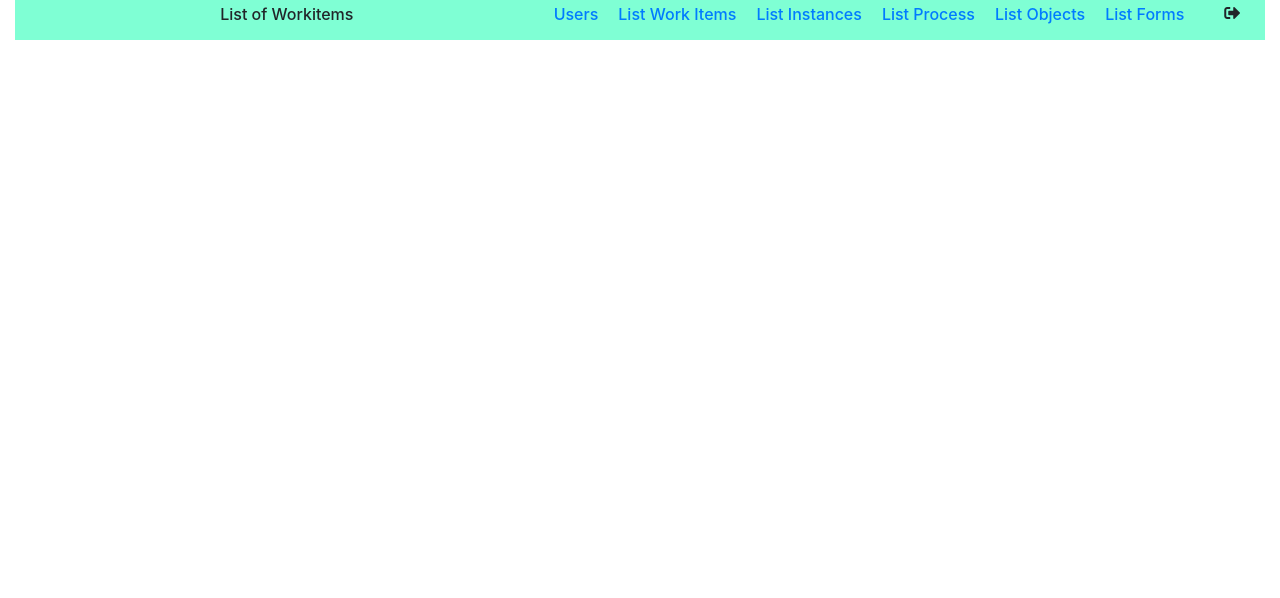
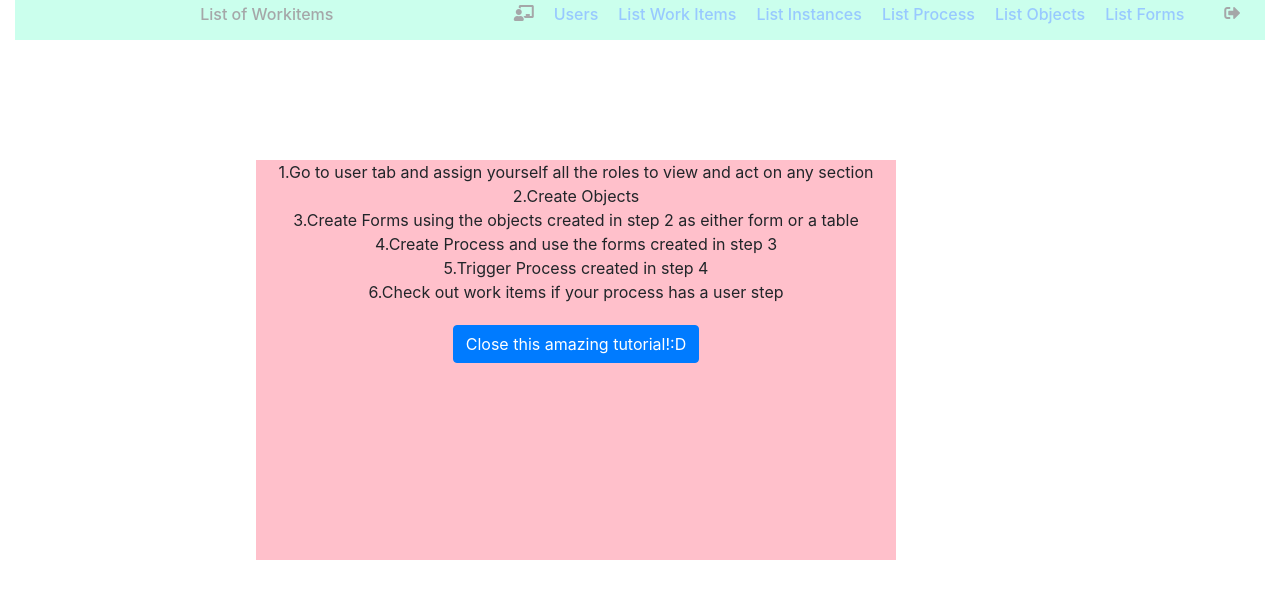
Before and after one commit to anuraag-kamath/SPM, a website: page public/index.html in a window 1280 px wide. Drawn offline with Linux system fonts and the light colour scheme; no server answers.

Commit message:
added tutorial

```diff
--- a/public/index.html
+++ b/public/index.html
@@ -46,6 +46,10 @@
                     </h6>
                     <h6 class="right bigScreenOptions" id="listUsers">
                         <a href="#listUsers">Users</a>
+                    </h6>
+                    <h6 class="right" id="">
+
+                        <i id="tutorial" onclick="executeTutorials()" style="cursor: pointer" class="fas fa-chalkboard-teacher"></i>
                     </h6>
 
                     <h6 id="title">Landing Page</h6>
--- a/public/js/index.js
+++ b/public/js/index.js
@@ -112,7 +112,7 @@ loadPage = (page, message, popUp) => {
         } else {
 
             document.getElementById('app').innerHTML = "";
-            if(String(res).indexOf("not authorized")){
+            if (String(res).indexOf("not authorized")) {
                 removeLoadBar();
             }
             document.getElementById('app').innerHTML = res;
@@ -169,8 +169,9 @@ document.getElementById('logout').addEventListener('click', (ev) => {
 
 hashCheck = () => {
     document.getElementById('app').style.display = "block";
-    document.getElementById('pop-up').style.display = "none";
-
+    if (getCookie("firstTime") != "") {
+        document.getElementById('pop-up').style.display = "none";
+    }
     document.getElementById("smallScreenOptions").style.display = "none";
 
     if (location.hash == "#listWorkitems" || location.hash == "#workitems") {
@@ -299,7 +300,9 @@ popUpConfirmBox = (confirmText, rejectText, paraText) => {
     button2.style.margin = "5px";
     popDiv.appendChild(para);
     popDiv.appendChild(button1);
-    popDiv.appendChild(button2);
+    if (rejectText.length > 0) {
+        popDiv.appendChild(button2);
+    }
     popDiv.style.textAlign = "center";
 
 
@@ -410,3 +413,50 @@ document.getElementById('smallScreenBurger').addEventListener('click', (ev) => {
 
     }
 });
+
+
+
+document.addEventListener("DOMContentLoaded", (ev) => {
+    var curCookies = document.cookie;
+    console.log(getCookie("firstTime"));
+    if (getCookie("firstTime") == "") {
+        executeTutorials();
+    }
+})
+
+
+
+function setCookie(cname, cvalue, exdays) {
+    var d = new Date();
+    d.setTime(d.getTime() + (exdays * 24 * 60 * 60 * 1000));
+    var expires = "expires=" + d.toUTCString();
+    document.cookie = cname + "=" + cvalue + ";" + expires + ";path=/";
+}
+
+
+function getCookie(cname) {
+    var name = cname + "=";
+    var ca = document.cookie.split(';');
+    for (var i = 0; i < ca.length; i++) {
+        var c = ca[i];
+        while (c.charAt(0) == ' ') {
+            c = c.substring(1);
+        }
+        if (c.indexOf(name) == 0) {
+            return c.substring(name.length, c.length);
+        }
+    }
+    return "";
+}
+
+executeTutorials = () => {
+    document.getElementById("index_header").style.opacity="0.4"
+    console.log("Executing Tutorials")
+    popUpConfirmBox("Close this amazing tutorial!:D", "", "1.Go to user tab and assign yourself all the roles to view and act on any section\n2.Create Objects\n3.Create Forms using the objects created in step 2 as either form or a table\n4.Create Process and use the forms created in step 3\n5.Trigger Process created in step 4\n6.Check out work items if your process has a user step");
+    document.getElementById("confirmButton").addEventListener("click", (ev) => {
+        console.log("A");
+        setCookie("firstTime","Y")
+        document.getElementById("index_header").style.opacity="1"
+        popupClose();
+    })
+}
--- a/public/js/workitems.js
+++ b/public/js/workitems.js
@@ -13,8 +13,9 @@ fetch('/api/bpm/workitems?search={"status":"scheduled"}', {
 ).then(
     function (res) {
         ts = new Date().getTime();
-        document.getElementById('pop-up').style.display = "none";
-        document.getElementById('app').style.display = "block";
+        if (getCookie("firstTime") != "") {
+            document.getElementById('pop-up').style.display = "none";
+        } document.getElementById('app').style.display = "block";
 
         if (JSON.parse(res).length > 0) {
             document.getElementById('noWorkitems').style.display = "none";
@@ -39,7 +40,7 @@ fetch('/api/bpm/workitems?search={"status":"scheduled"}', {
                         wi_status += " by some other user"
                     }
                 }
-                row.innerHTML = "<td class='smallScreen'>" + (i + 1) + "</td><td><u  class='editUsers' id=" + alpha[i]._id + " instanceId=" + alpha[i].instanceId + "  title='Click me to get all the objects associated with the selected workitem and instance!'>" + alpha[i]._id + "</u><div class='bigScreen'><hr>"+alpha[i].processName+"-"+alpha[i].stepName+"-"+wi_status+"</div></td><td class='smallScreen'><u  class='editUsers'  id='" + alpha[i].instanceId + "' title='Click me to get to know the current status of the instance!'>" + alpha[i].instanceId + "</u></td><td class='smallScreen'>" + alpha[i].processName + "</td><td class='smallScreen'>" + alpha[i].stepName + "</td><td class='smallScreen'>" + wi_status + "</td><td class='smallScreen'>" + alpha[i].date + "</td><td class='trigger' workitemId='" + alpha[i]._id + "'><a href='#" + alpha[i]._id + "'><h3><i class='far fa-play-circle' style='margin-top:50%'></i></h3></a></td>"
+                row.innerHTML = "<td class='smallScreen'>" + (i + 1) + "</td><td><u  class='editUsers' id=" + alpha[i]._id + " instanceId=" + alpha[i].instanceId + "  title='Click me to get all the objects associated with the selected workitem and instance!'>" + alpha[i]._id + "</u><div class='bigScreen'><hr>" + alpha[i].processName + "-" + alpha[i].stepName + "-" + wi_status + "</div></td><td class='smallScreen'><u  class='editUsers'  id='" + alpha[i].instanceId + "' title='Click me to get to know the current status of the instance!'>" + alpha[i].instanceId + "</u></td><td class='smallScreen'>" + alpha[i].processName + "</td><td class='smallScreen'>" + alpha[i].stepName + "</td><td class='smallScreen'>" + wi_status + "</td><td class='smallScreen'>" + alpha[i].date + "</td><td class='trigger' workitemId='" + alpha[i]._id + "'><a href='#" + alpha[i]._id + "'><h3><i class='far fa-play-circle' style='margin-top:50%'></i></h3></a></td>"
 
                 // {
 
```
